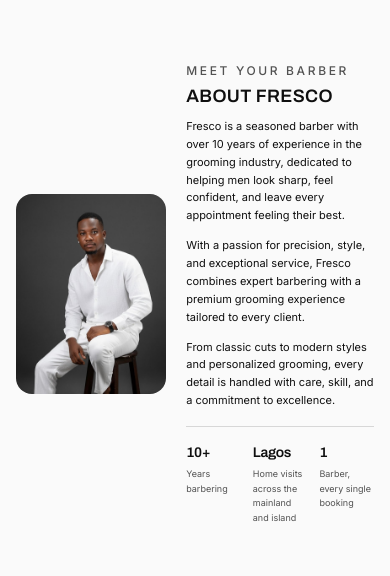
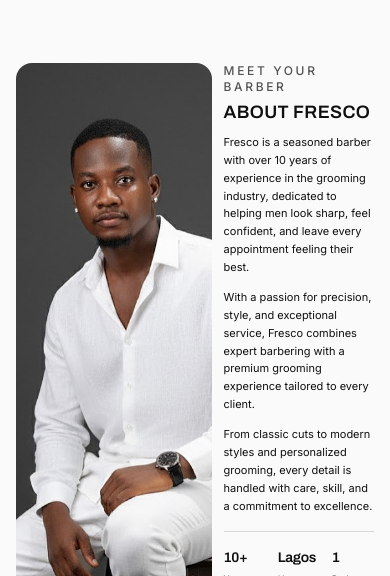
Before and after one commit to 0xstephen01/Fresco-Hairvolution, a React (Vite) app: page / in a window 390 px wide. Shown: the part 424-1000 px from the top of the page. Built offline with nearby package versions, Linux system fonts and the light colour scheme; no server answers; the database is empty.

Commit message:
About: show the full portrait on phones

```diff
--- a/src/components/landing/AboutFresco.tsx
+++ b/src/components/landing/AboutFresco.tsx
@@ -10,8 +10,8 @@ const FACTS = [
 export function AboutFresco() {
   return (
     <Section id="about" tone="light">
-      <div className="grid grid-cols-[minmax(0,1fr)_1.25fr] items-center gap-x-5 gap-y-4 sm:grid-cols-[minmax(0,0.9fr)_1fr] sm:gap-x-8 lg:grid-cols-[minmax(0,24rem)_1fr] lg:gap-x-12">
-        <div className="relative aspect-[3/4] overflow-hidden rounded-xl lg:rounded-2xl">
+      <div className="grid grid-cols-[minmax(0,1.3fr)_1fr] items-center gap-x-3 gap-y-4 sm:grid-cols-[minmax(0,0.9fr)_1fr] sm:gap-x-8 lg:grid-cols-[minmax(0,24rem)_1fr] lg:gap-x-12">
+        <div className="relative min-h-[16rem] self-stretch overflow-hidden rounded-xl sm:aspect-[3/4] sm:min-h-0 sm:self-center lg:rounded-2xl">
           <img
             src={PORTRAIT_IMAGE}
             alt="Fresco, the barber behind Fresco Hairvolution"
```
